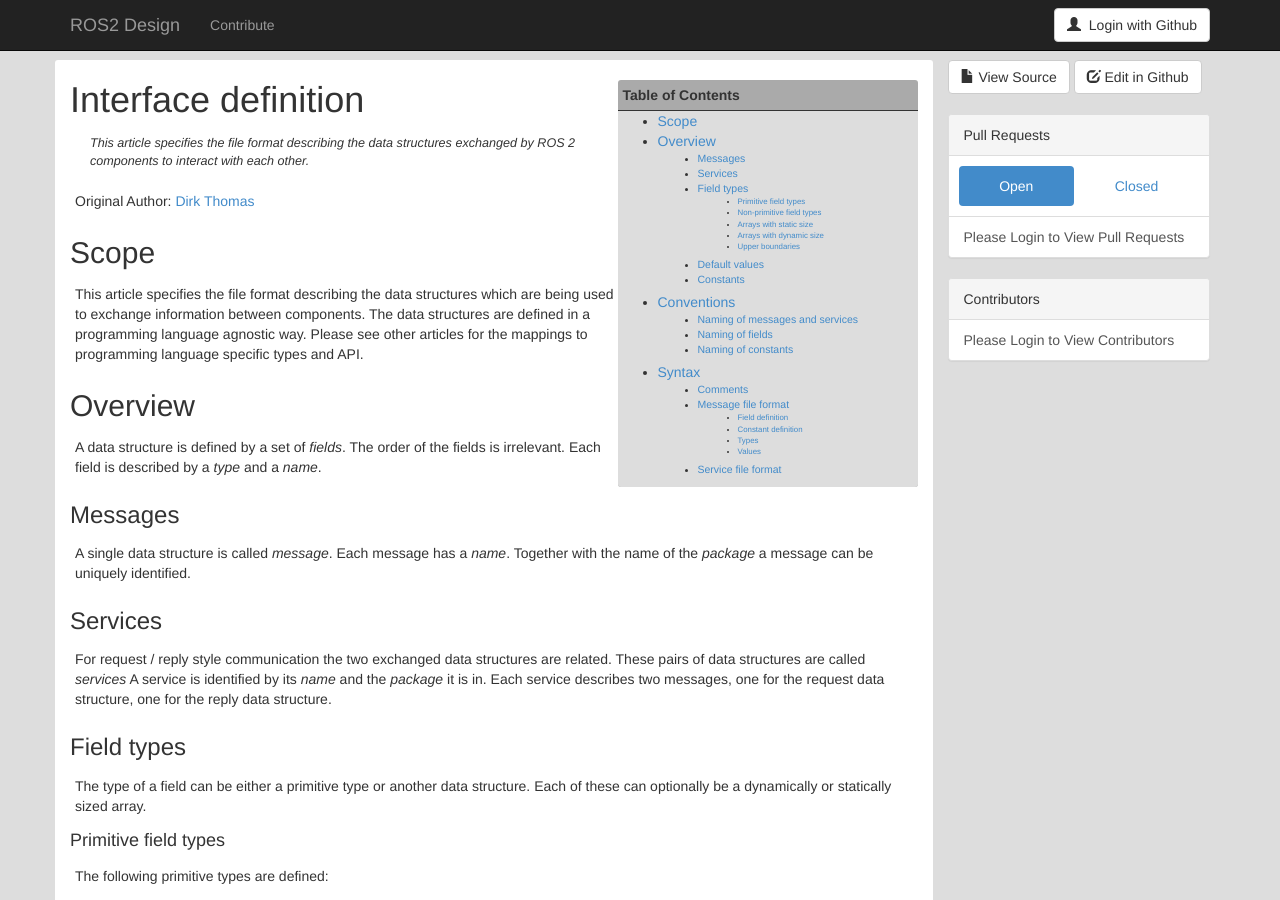
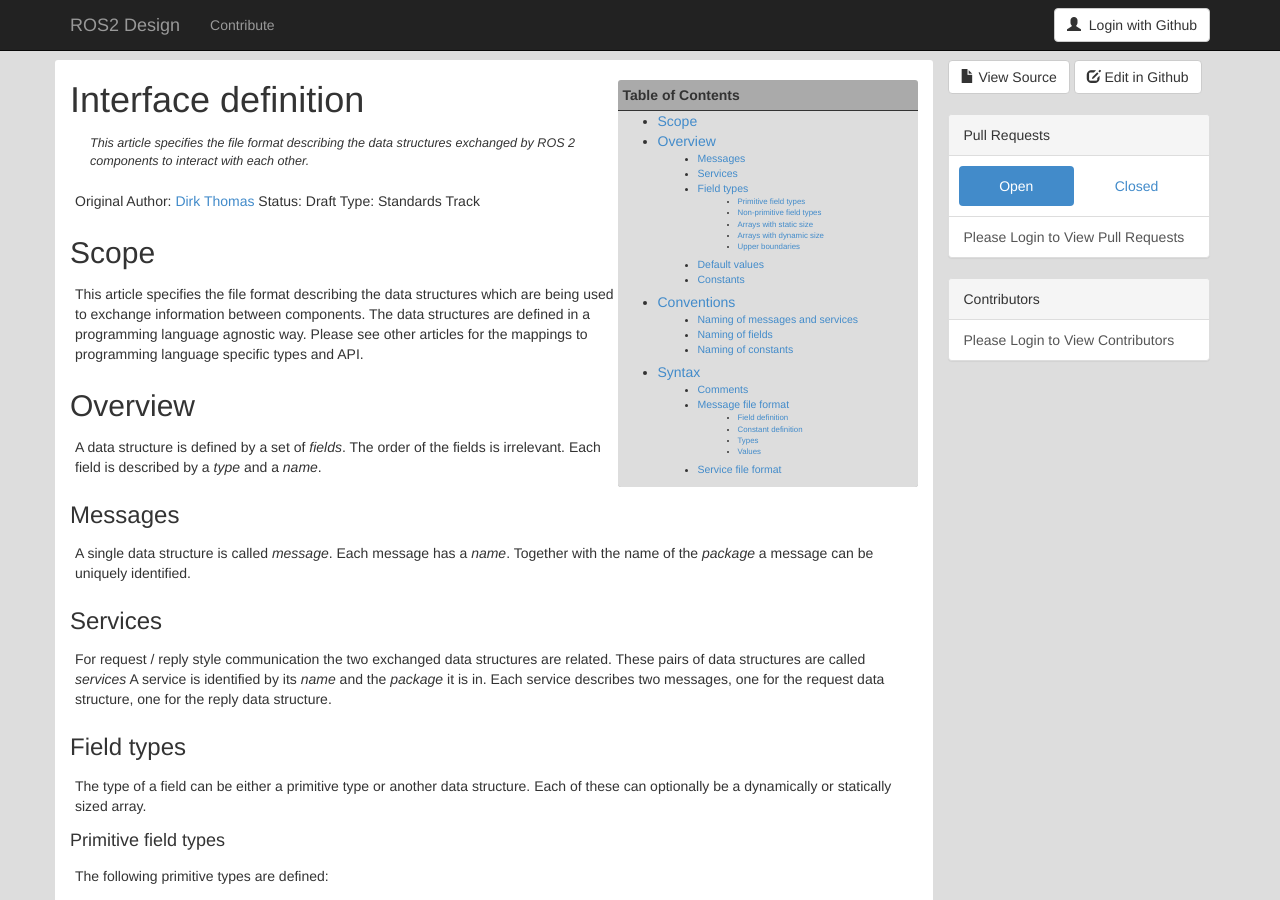
Before and after one commit to ros2/design, a Jekyll site: the page built from articles/110_interface_definition.md, in a window 1280 px wide and 900 px high. Built offline with Jekyll 4.4.1, drawn with Linux system fonts in a browser that asks for light colours; nearby versions of some CDN libraries.

Commit message:
initiate review, adding Status and Type, like a REP

```diff
--- a/articles/110_interface_definition.md
+++ b/articles/110_interface_definition.md
@@ -18,7 +18,8 @@ author: '[Dirk Thomas](https://github.com/dirk-thomas)'
 </div>
 
 Original Author: {{ page.author }}
-
+Status: Draft
+Type: Standards Track
 
 ## Scope
 
```
